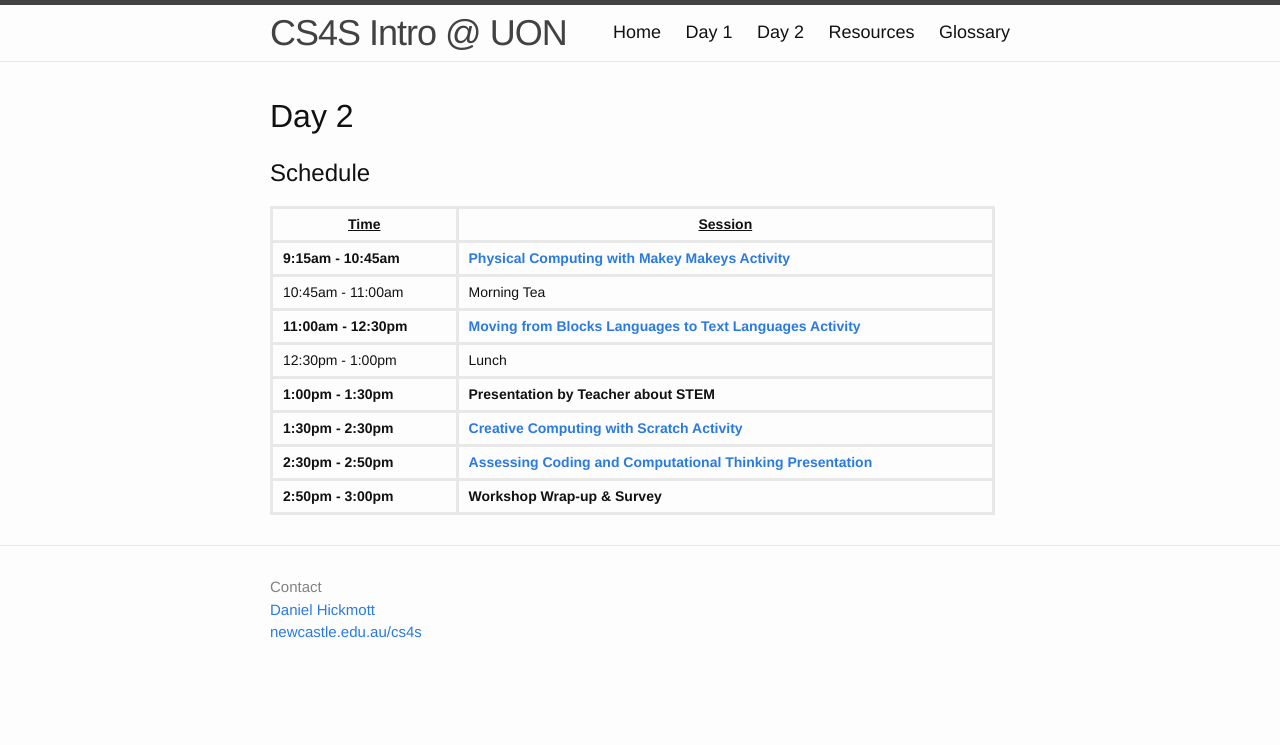
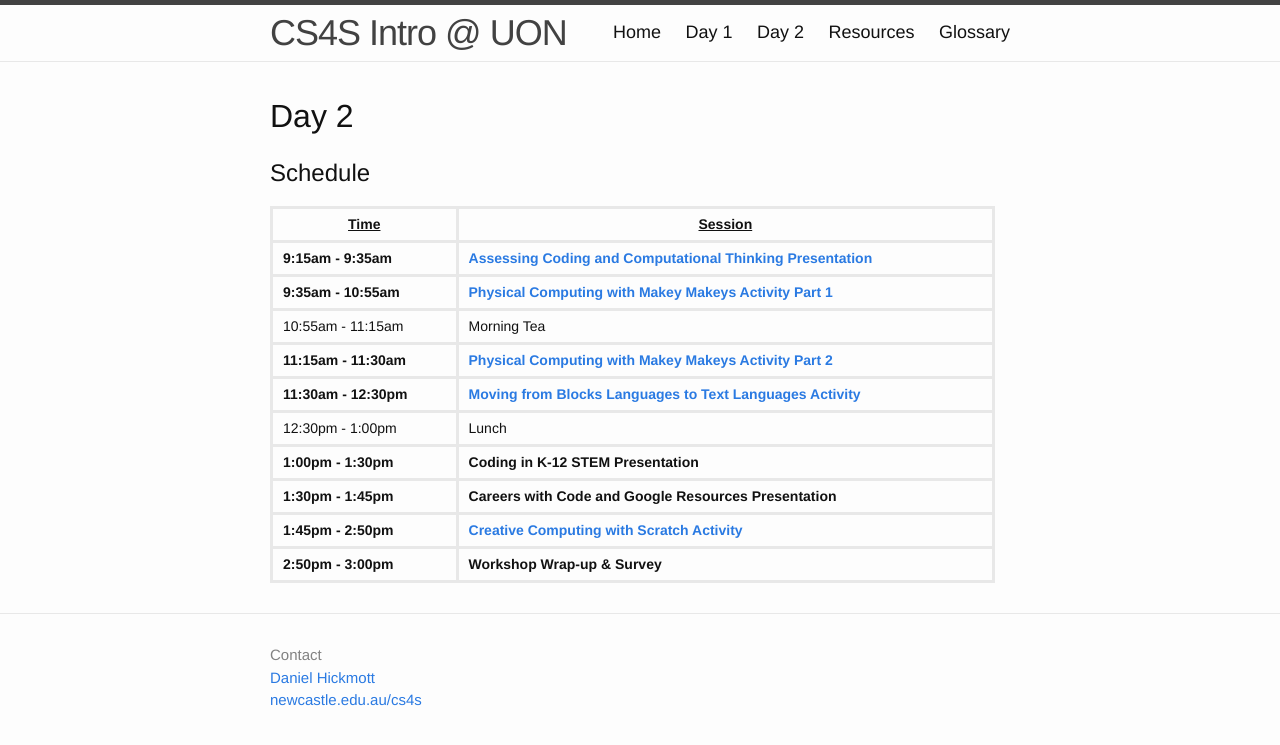
Before and after one commit to cs4s/intro-2017, a Jekyll site: the page built from day2/index.md, in a window 1280 px wide. Shown: the top 745 px of the page. Built offline with Jekyll 4.4.1, drawn with Linux system fonts in a browser that asks for light colours.

Commit message:
Updates schedule

```diff
--- a/_config.yml
+++ b/_config.yml
@@ -17,7 +17,6 @@ glossary_path: "/glossary"
 
 # Day 1 Paths
 day1_path: "/day1/"
-intro_presentation_path: "/day1/intro_presentation/"
 cs_unplugged_path: "/day1/cs_unplugged/"
 coding_path: "/day1/coding/"
 previous_year_visual_programming_path: "https://cs4s.github.io/ps-2016/day1/visualprogramming/"
--- a/day2/index.md
+++ b/day2/index.md
@@ -10,12 +10,14 @@ title:  CS4S Introduction @ UON 2017 - Day 2
 |---
 | Time | Session |
 |-|-
-| **9:15am - 10:45am** | [**Physical Computing with Makey Makeys Activity**]({{ site.baseurl | append: site.physical_computing_path }}) |
-| 10:45am - 11:00am | Morning Tea |
-| **11:00am - 12:30pm** | [**Moving from Blocks Languages to Text Languages Activity**]({{ site.baseurl | append: site.blocks_to_text_path }}) |
+| **9:15am - 9:35am** | [**Assessing Coding and Computational Thinking Presentation**]({{ site.baseurl | append: site.assessing_coding_path }})  |
+| **9:35am - 10:55am** | [**Physical Computing with Makey Makeys Activity Part 1**]({{ site.baseurl | append: site.physical_computing_path }}) |
+| 10:55am - 11:15am | Morning Tea |
+| **11:15am - 11:30am** | [**Physical Computing with Makey Makeys Activity Part 2**]({{ site.baseurl | append: site.physical_computing_path }}) |
+| **11:30am - 12:30pm** | [**Moving from Blocks Languages to Text Languages Activity**]({{ site.baseurl | append: site.blocks_to_text_path }}) |
 | 12:30pm - 1:00pm | Lunch |
-| **1:00pm - 1:30pm** | **Presentation by Teacher about STEM** |
-| **1:30pm - 2:30pm** | [**Creative Computing with Scratch Activity**]({{ site.baseurl | append: site.creative_computing_path }}) |
-| **2:30pm - 2:50pm** | [**Assessing Coding and Computational Thinking Presentation**]({{ site.baseurl | append: site.assessing_coding_path }}) |
+| **1:00pm - 1:30pm** | **Coding in K-12 STEM Presentation** |
+| **1:30pm - 1:45pm** | **Careers with Code and Google Resources Presentation** |
+| **1:45pm - 2:50pm** | [**Creative Computing with Scratch Activity**]({{ site.baseurl | append: site.creative_computing_path }}) |
 | **2:50pm - 3:00pm** | **Workshop Wrap-up & Survey** |
 |===
```
Also changed, not shown: day1/index.md (+1 -1 lines).
